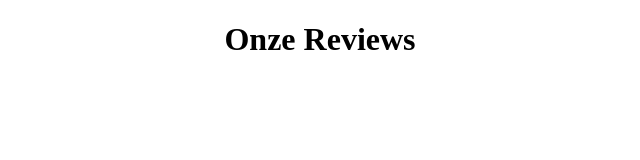
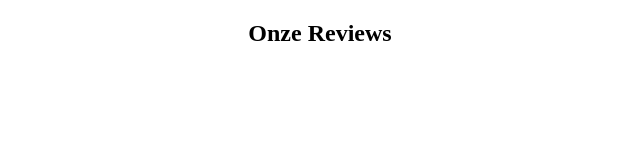
Before and after one commit to keukenstudiodordrecht/reviews-api, a website: page index.html in a window 1280 px wide. Shown: the whole page, without its empty margins (320-960 px from the left). Drawn offline with Linux system fonts and the light colour scheme.

Commit message:
Update index.html

```diff
--- a/index.html
+++ b/index.html
@@ -13,9 +13,8 @@
   </head>
 
   <body>
-    <h1 style="text-align: center">Onze Reviews</h1>
+    <h2 style="text-align: center">Onze Reviews</h2>
     <div id="review-card"></div>
     <script async src="review.js"></script>
-
   </body>
 </html>
```
